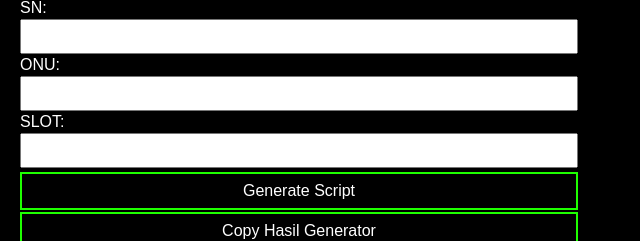
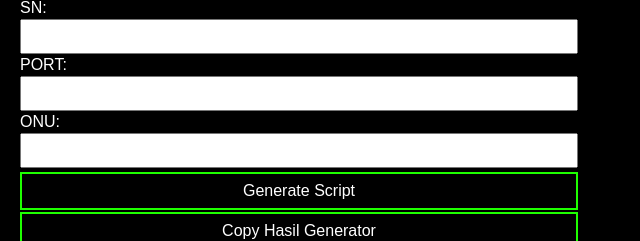
Before and after one commit to zerohay/BVS_CFG_NEW, a plain HTML site: page index.html in a window 1280 px wide. Shown: the part 570-811 px from the top of the page, 0-640 px from the left. Drawn offline with Linux system fonts and the light colour scheme.

Commit message:
Update index.html

```diff
--- a/index.html
+++ b/index.html
@@ -152,10 +152,10 @@
         <label for="sn">SN:</label>
         <input type="text" id="sn" name="sn" required>
 
-        <label for="prt">ONU:</label>
+        <label for="prt">PORT:</label>
         <input type="text" id="prt" name="prt" required>
 
-        <label for="sl">SLOT:</label>
+        <label for="sl">ONU:</label>
         <input type="text" id="sl" name="sl" required>
 
         <label for=""></label>
```
